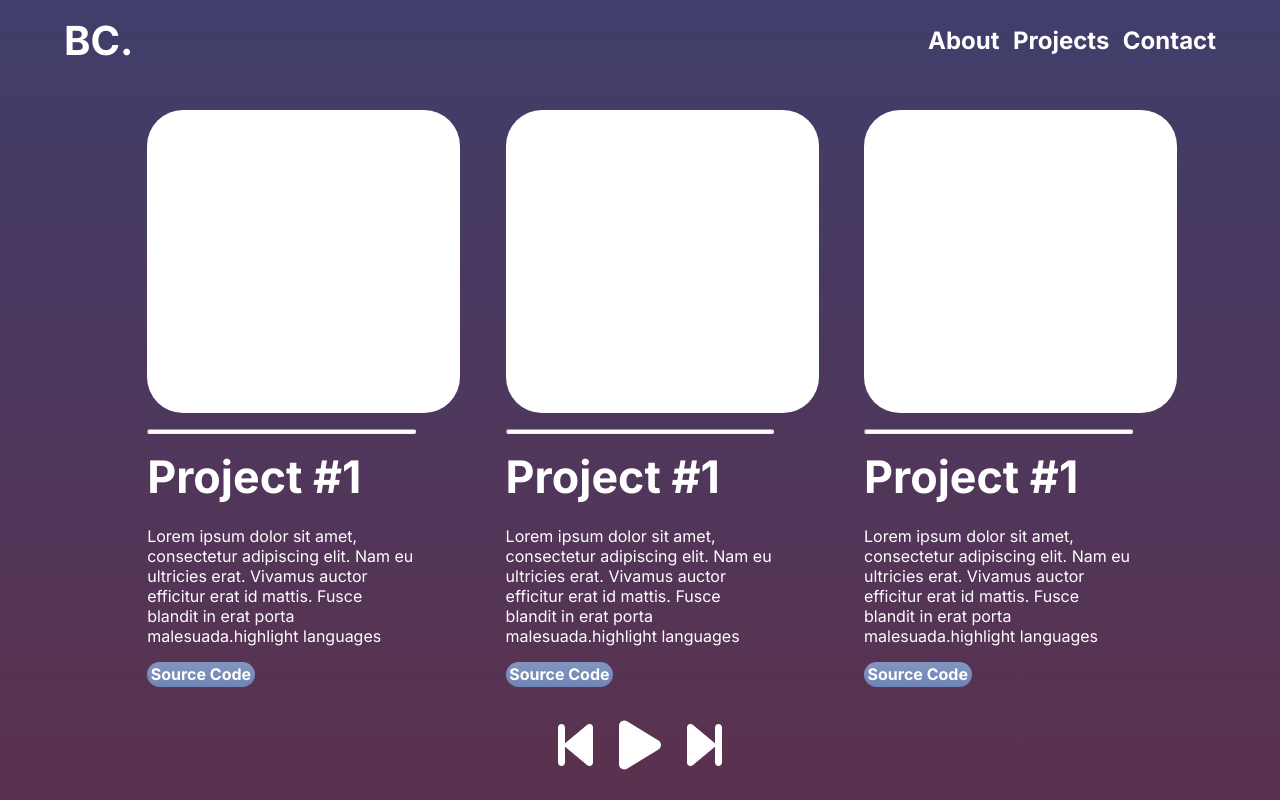
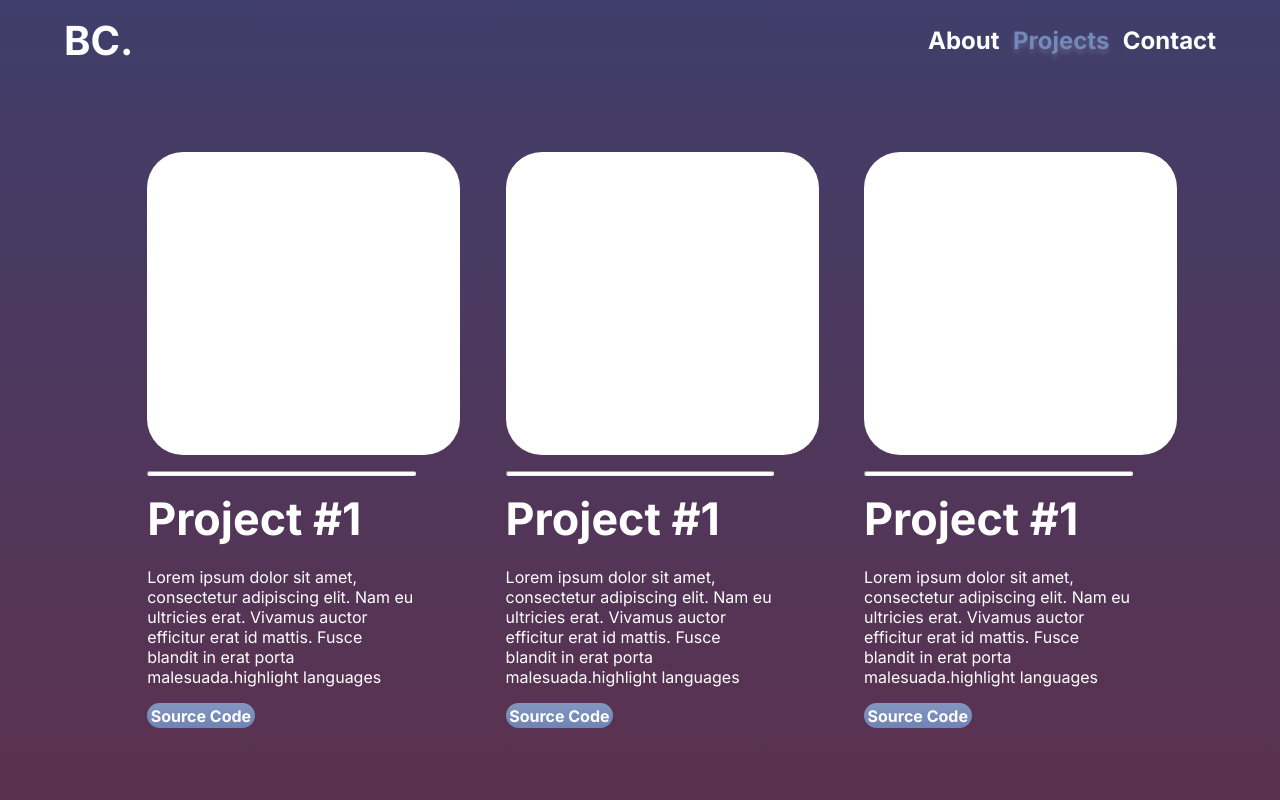
Before and after one commit to Bcean/Revamped-Personal-Website, a React (Vite) app in the folder Personal-Website/: page /Projects in a window 1280 px wide. Built offline with nearby package versions, Linux system fonts and the light colour scheme.

Commit message:
Completed Desktop navbar

```diff
--- a/Personal-Website/src/Pages/Projects.jsx
+++ b/Personal-Website/src/Pages/Projects.jsx
@@ -6,9 +6,6 @@ export const Projects = () => {
   return (
     <main id="mainProjects">
       <ProjectsContent></ProjectsContent>
-      <div className="projectsMusicContainer">
-        <MusicPlayer></MusicPlayer>
-      </div>
     </main>
   );
 };
--- a/Personal-Website/src/components/ContactFormSection.jsx
+++ b/Personal-Website/src/components/ContactFormSection.jsx
@@ -14,6 +14,7 @@ export const ContactFormSection = () => {
       <form>
         <input type="text" placeholder="Name"></input>
         <input type="email" placeholder="Email" />
+        <input type="text" placeholder="Subject"></input>
         <textarea placeholder="Message"></textarea>
         <input type="submit"></input>
       </form>
--- a/Personal-Website/src/components/MusicPlayer.jsx
+++ b/Personal-Website/src/components/MusicPlayer.jsx
@@ -19,7 +19,7 @@ export const MusicPlayer = () => {
           style={{ color: "#ffffff" }}
         />
         <FontAwesomeIcon
-          className="controlIcons"
+          className="controlIconsPlay"
           icon={faPlay}
           style={{ color: "#ffffff" }}
         />
--- a/Personal-Website/src/components/NavBar.jsx
+++ b/Personal-Website/src/components/NavBar.jsx
@@ -1,29 +1,75 @@
 import React from "react";
 import "../styles/NavBar.css";
 import { Link } from "react-router-dom";
+import { useLocation } from "react-router-dom";
 
 export const NavBar = () => {
+  //for changing colors based on location
+
+  const location = useLocation();
+
+  const isHomePage = location.pathname === "/";
+  const isAboutPage = location.pathname === "/About";
+  const isProjectsPage = location.pathname === "/Projects";
+  const isContactPage = location.pathname === "/Contact";
+
   return (
     <nav>
       <h1>
-        <Link to="/" className="link">
+        <Link
+          to="/"
+          className="link"
+          style={{
+            color: isHomePage ? "#7189BB" : null,
+            textShadow: isHomePage
+              ? "0px 4px 5px rgba(225, 225, 225, 0.2)"
+              : null,
+          }}
+        >
           BC.
         </Link>
       </h1>
       <div className="otherLinks">
         <ul>
           <li>
-            <Link to="/About" className="link">
+            <Link
+              to="/About"
+              className="link"
+              style={{
+                color: isAboutPage ? "#7189BB" : null,
+                textShadow: isAboutPage
+                  ? "0px 4px 5px rgba(225, 225, 225, 0.2)"
+                  : null,
+              }}
+            >
               About
             </Link>
           </li>
           <li>
-            <Link to="/Projects" className="link">
+            <Link
+              to="/Projects"
+              className="link"
+              style={{
+                color: isProjectsPage ? "#7189BB" : null,
+                textShadow: isProjectsPage
+                  ? "0px 4px 5px rgba(225, 225, 225, 0.2)"
+                  : null,
+              }}
+            >
               Projects
             </Link>
           </li>
           <li>
-            <Link to="/Contact" className="link">
+            <Link
+              to="/Contact"
+              className="link"
+              style={{
+                color: isContactPage ? "#7189BB" : null,
+                textShadow: isContactPage
+                  ? "0px 4px 5px rgba(225, 225, 225, 0.2)"
+                  : null,
+              }}
+            >
               Contact
             </Link>
           </li>
--- a/Personal-Website/src/styles/Contact.css
+++ b/Personal-Website/src/styles/Contact.css
@@ -24,7 +24,7 @@ main {
 
 input[type="text"] {
   width: 350px;
-  height: 55px;
+  height: 40px;
   font-family: inherit;
   border-radius: 15px;
   border: none;
@@ -36,7 +36,7 @@ input [type="text"]:active {
 
 input[type="email"] {
   width: 350px;
-  height: 55px;
+  height: 40px;
   font-family: inherit;
   border-radius: 15px;
   border: none;
--- a/Personal-Website/src/styles/Home.css
+++ b/Personal-Website/src/styles/Home.css
@@ -13,6 +13,7 @@ main {
   height: fit-content;
   display: flex;
   flex-direction: column;
+  gap: 8rem;
   align-items: center;
 }
 .contentHead {
--- a/Personal-Website/src/styles/MusicPlayer.css
+++ b/Personal-Website/src/styles/MusicPlayer.css
@@ -3,6 +3,9 @@
   justify-content: space-evenly;
   width: 40%;
   align-items: center;
+  padding: 2.5%;
+  border-radius: 15px;
+  background: rgba(141, 159, 196, 0.3);
 }
 
 input {
@@ -21,5 +24,8 @@ input:focus {
   width: 100%;
 }
 .controlIcons {
-  font-size: 3.5rem;
+  font-size: 2rem;
 }
+.controlIconsPlay {
+  font-size: 2.5rem;
+}
--- a/Personal-Website/src/styles/NavBar.css
+++ b/Personal-Website/src/styles/NavBar.css
@@ -11,6 +11,13 @@ nav {
   text-decoration: none;
   color: white;
   font-weight: bold;
+  transition: 0.3s;
+}
+
+.link:hover {
+  cursor: pointer;
+  color: #7189bb;
+  text-shadow: 0px 4px 5px rgba(225, 225, 225, 0.2);
 }
 
 ul {
--- a/Personal-Website/src/styles/Projects.css
+++ b/Personal-Website/src/styles/Projects.css
@@ -2,19 +2,16 @@
   height: 90vh;
   display: flex;
   flex-direction: column;
+  justify-content: center;
   align-items: center;
   padding: 0% 8% 0% 8%;
 }
 
-.projectsMusicContainer {
-  margin-bottom: 2.5%;
-  width: 50%;
-}
 .projectsContentContainer {
   display: flex;
   width: 100%;
   justify-content: space-around;
-  height: 80vh;
+
   align-items: center;
 }
 
```
